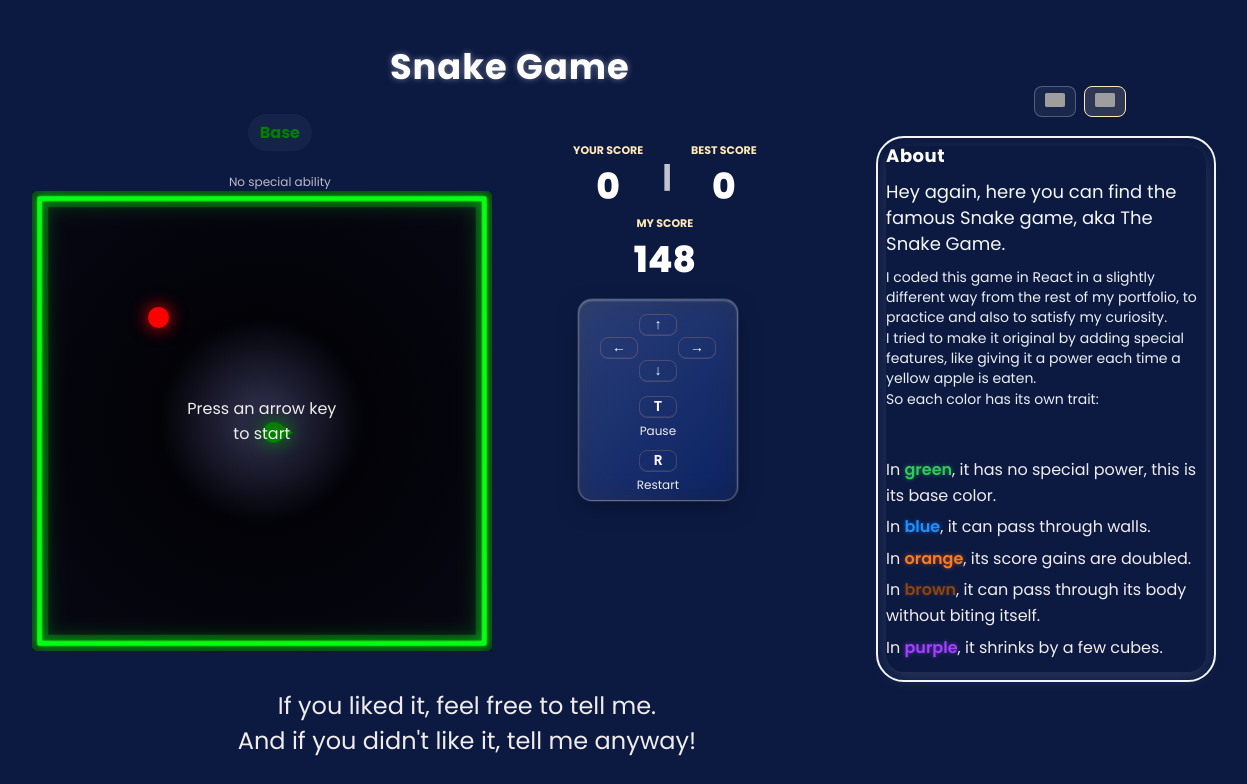
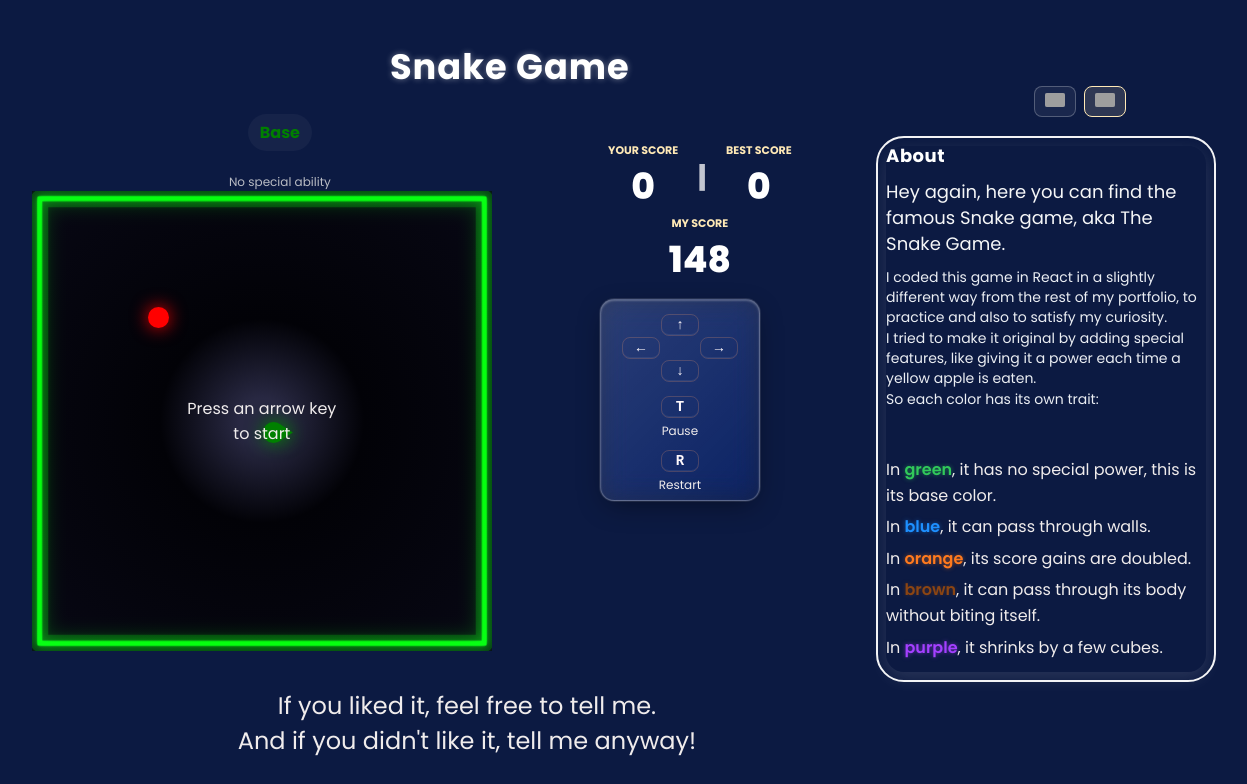
Before and after one commit to Walie-Matthieu/snake-game, a Next.js app: page / in a window 1536 px wide. Shown: the top 784 px of the page, without its empty margins (149-1396 px from the left). Built offline with nearby package versions, Linux system fonts and the light colour scheme; grey boxes are pictures that could not be loaded.

Commit message:
Adjust control and scoreboard offsets for improved layout consistency

```diff
--- a/app/page.module.css
+++ b/app/page.module.css
@@ -390,7 +390,8 @@
     flex: 0 0 auto;
 
     --controls-offset-y: 130px;
-    --controls-offset-x: 70px;
+    --controls-offset-x: 60px;
+    --scoreboard-offset-x: 330px;
     --scoreboard-offset-y: 36px;
     --title-offset-x: 0rem;
     --title-offset-y: 0rem;
@@ -418,6 +419,8 @@
 
 @media (min-width: 1280px) {
   .gameLeft {
+    --controls-offset-x: 66px;
+    --scoreboard-offset-x: 340px;
     --title-offset-x: -1.5rem;
     --title-offset-y: -0.75rem;
     --title-font-size: clamp(2.05rem, 1.95vw, 3.15rem);
@@ -443,7 +446,8 @@
     flex: 0 0 auto;
 
     --controls-offset-y: 140px;
-    --controls-offset-x: 70px;
+    --controls-offset-x: 92px;
+    --scoreboard-offset-x: 350px;
     --scoreboard-offset-y: 52px;
     --title-offset-x: -2.5rem;
     --title-offset-y: -1.25rem;
```
